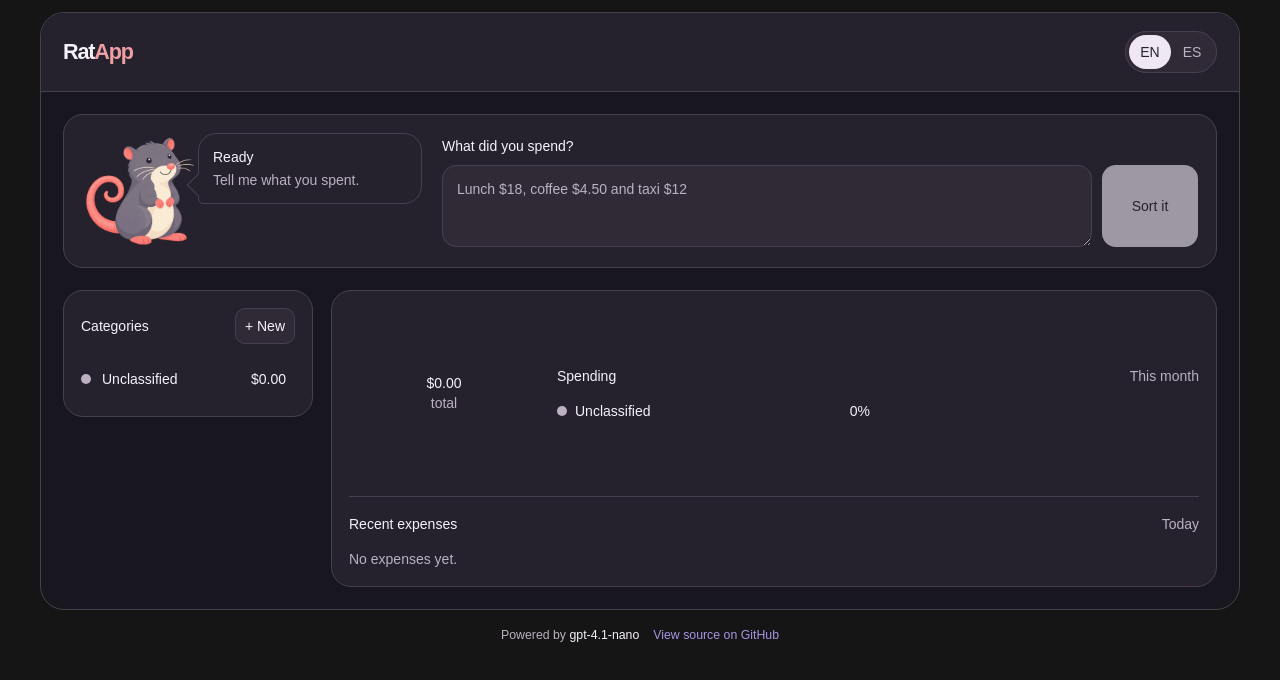
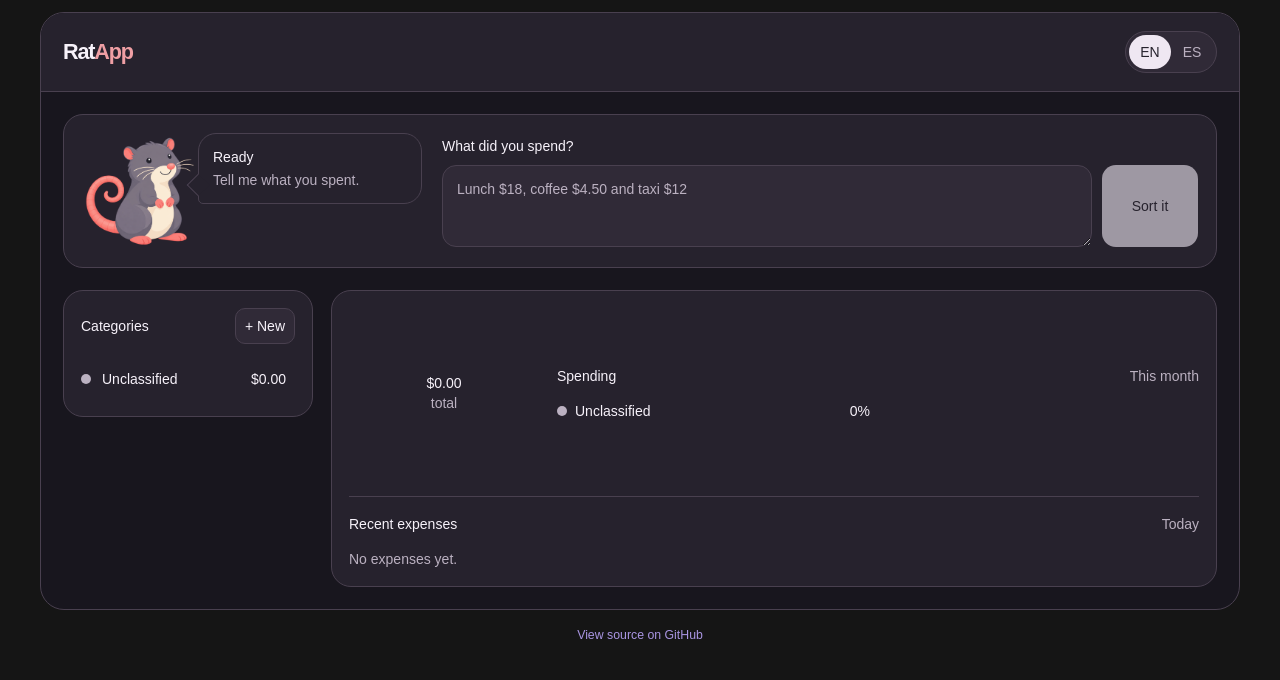
Before and after one commit to Dkazarian/rat-app, a Next.js app: page / in a window 1280 px wide. Shown: the top 680 px of the page. Built offline with nearby package versions, Linux system fonts and the light colour scheme.

Commit message:
Remove hardcoded OpenAI model and powered-by footer

```diff
--- a/src/components/layout/footer.tsx
+++ b/src/components/layout/footer.tsx
@@ -1,23 +1,16 @@
 export type FooterProps = Readonly<{
-  poweredByLabel: string;
-  model: string;
   sourceLabel: string;
   sourceAriaLabel: string;
   sourceHref: string;
 }>;
 
 export function Footer({
-  poweredByLabel,
-  model,
   sourceLabel,
   sourceAriaLabel,
   sourceHref,
 }: FooterProps) {
   return (
     <footer className="mt-[10px] flex flex-wrap items-center justify-center gap-x-[14px] gap-y-[6px] bg-transparent px-[22px] py-[7px] text-center text-[0.88em] text-[#bbb1c1]">
-      <span>
-        {poweredByLabel} <span className="text-[#f7f2fa]">{model}</span>
-      </span>
       <a
         href={sourceHref}
         target="_blank"
--- a/src/features/dashboard/components/dashboard-page/dashboard-page.tsx
+++ b/src/features/dashboard/components/dashboard-page/dashboard-page.tsx
@@ -178,8 +178,6 @@ export function DashboardPage({ api = browserSessionApi }: DashboardPageProps) {
           </main>
         </AppShell>
         <Footer
-          poweredByLabel={t("poweredBy")}
-          model="gpt-4.1-nano"
           sourceLabel={t("viewSource")}
           sourceAriaLabel={t("viewSourceAria")}
           sourceHref="https://github.com/Dkazarian/rat-app"
--- a/src/server/config.ts
+++ b/src/server/config.ts
@@ -7,8 +7,6 @@ const positiveIntegerString = (fallback: number) =>
     .refine((value) => /^\d+$/.test(value), "Must be a positive integer")
     .transform(Number)
     .pipe(z.number().int().positive().safe());
-
-export const OPENAI_MODEL = "gpt-4.1-nano" as const;
 
 const aiEnvironmentSchema = z.object({
   OPENAI_API_KEY: z
```
Also changed, not shown: 2 other files (tests, documents, lock files or other folders).
